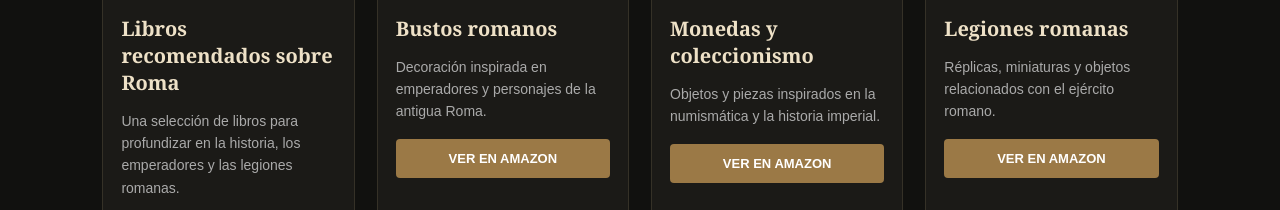
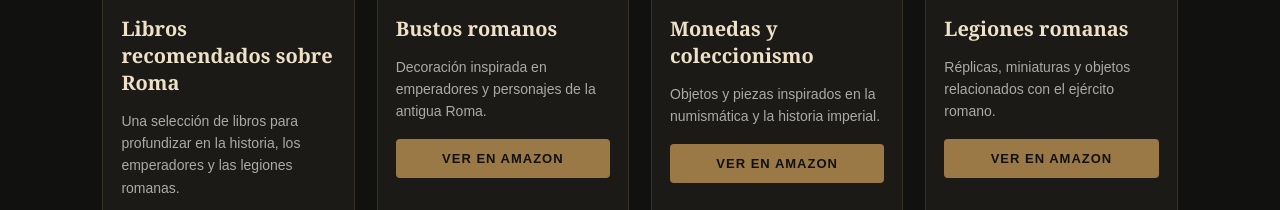
Before and after one commit to trifoliumaeternum/historia-romana, a plain HTML site: page index.html in a window 1280 px wide. Shown: the part 742-952 px from the top of the page. Drawn offline with Linux system fonts and the light colour scheme.

Commit message:
Update index.html

```diff
--- a/index.html
+++ b/index.html
@@ -5,6 +5,22 @@
 <meta name="viewport" content="width=device-width, initial-scale=1.0">
 <title>LEGIO | Historia y Roma</title>
 <style>
+  .btn {
+  background: linear-gradient(135deg, #c9a44c, #9c762b);
+  color: #111 !important;
+  padding: 11px 22px;
+  border-radius: 6px;
+  text-decoration: none;
+  font-weight: bold;
+  letter-spacing: 1px;
+  display: inline-block;
+  transition: 0.3s;
+}
+
+.btn:hover {
+  background: #e5c36b;
+  transform: translateY(-2px);
+}<style>
 *{box-sizing:border-box}
 body{margin:0;background:#11110f;color:#eee8dc;font-family:Arial,sans-serif}
 header{padding:22px 8%;border-bottom:1px solid #353127;display:flex;justify-content:space-between;align-items:center}
```
